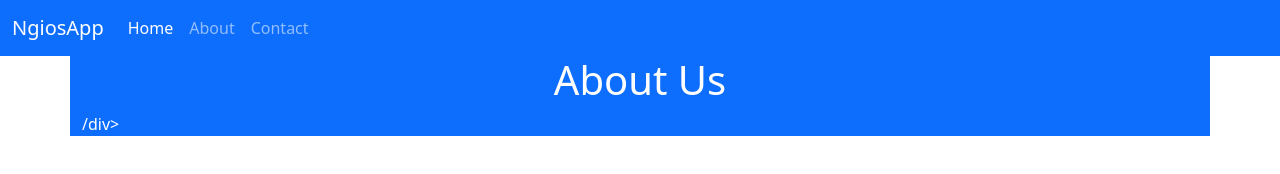
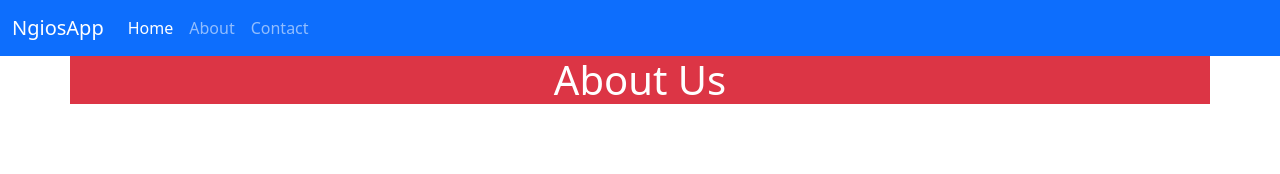
Before and after one commit to salman1256/nagaiosrepo, a plain HTML site: page app/about.html in a window 1280 px wide. Drawn offline with nearby package versions, Linux system fonts and the light colour scheme.

Commit message:
After Chnaging Color

```diff
--- a/app/about.html
+++ b/app/about.html
@@ -26,6 +26,6 @@
     </div>
   </div>
 </nav>
-<div class="container bg-primary text-white"><h1 class="text-center">About Us</h1>/div>
+<div class="container bg-danger text-white"><h1 class="text-center">About Us</h1> </div>
 </body>
 </html>
```
Also changed, not shown: app/contact.html (+1 -1 lines), app/index.html (+1 -1 lines).
